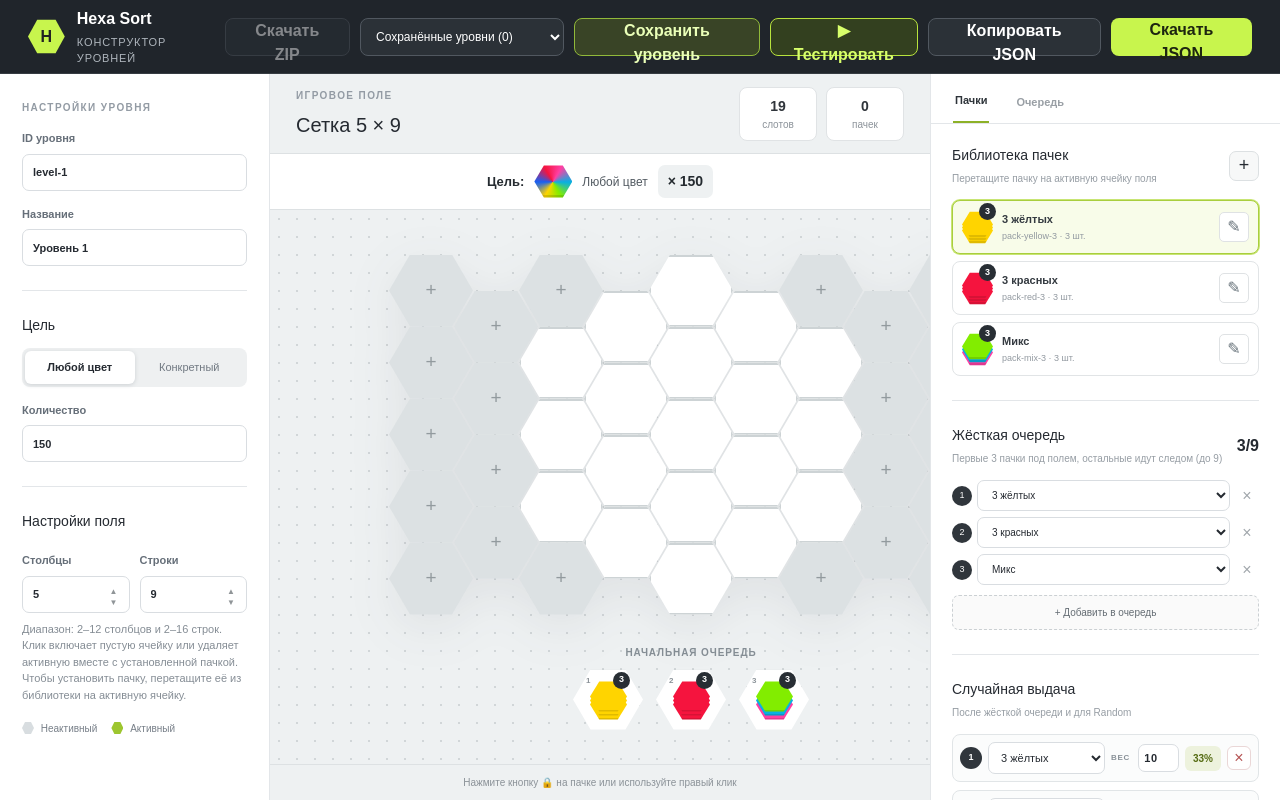
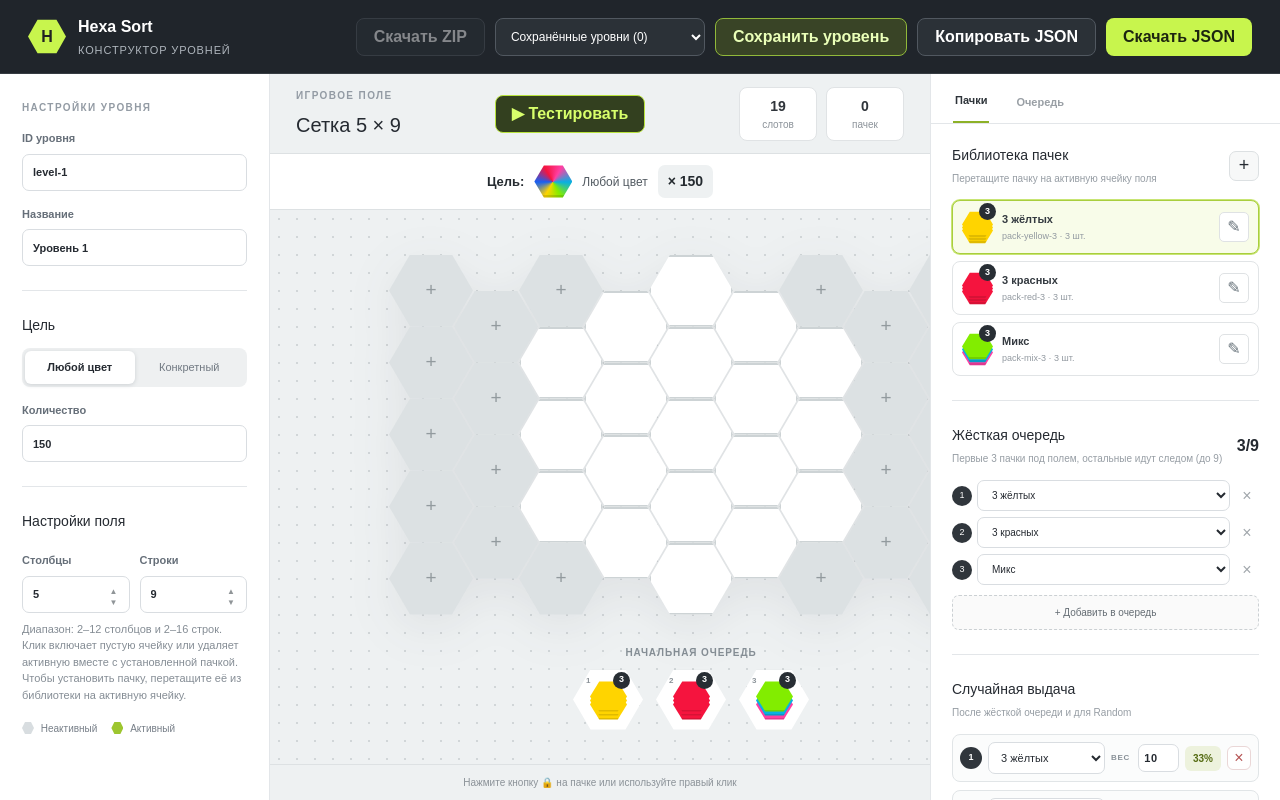
Before and after one commit to MikhailPakhomov/hexa-sort-constructor, a Next.js app: page / in a window 1280 px wide. Built offline with nearby package versions, Linux system fonts and the light colour scheme.

Commit message:
fix: перенос кнопки Тестировать

```diff
--- a/app/level-constructor.tsx
+++ b/app/level-constructor.tsx
@@ -445,7 +445,6 @@ export default function LevelConstructor() {
             {savedLevels.map((level) => <option key={level.id} value={level.id}>{level.title} · {level.id}</option>)}
           </select>
           <button className="save-level" onClick={saveLevel}>Сохранить уровень</button>
-          <button className="test-button" onClick={() => setTestLevel(config)}>▶ Тестировать</button>
           <button className="secondary" onClick={() => navigator.clipboard.writeText(JSON.stringify(config, null, 2)).then(() => setNotice("JSON скопирован"))}>Копировать JSON</button>
           <button className="primary" onClick={download}>Скачать JSON</button>
         </div>
@@ -473,7 +472,7 @@ export default function LevelConstructor() {
         </aside>
 
         <section className="canvas-panel">
-          <div className="canvas-head"><div><p className="eyebrow">Игровое поле</p><h1>Сетка {columnCount} × {rowCount}</h1></div><div className="stats"><span><b>{active.size}</b> слотов</span><span><b>{Object.keys(placements).length}</b> пачек</span></div></div>
+          <div className="canvas-head"><div><p className="eyebrow">Игровое поле</p><h1>Сетка {columnCount} × {rowCount}</h1></div><button className="test-button" onClick={() => setTestLevel(config)}>▶ Тестировать</button><div className="stats"><span><b>{active.size}</b> слотов</span><span><b>{Object.keys(placements).length}</b> пачек</span></div></div>
           <div className="board-target"><div className="board-target-content"><strong>Цель:</strong><i className={`board-target-icon ${targetType === "any" ? "any" : ""}`} style={targetType === "color" ? { background: colors.find((color) => color.id === targetColor)?.hex ?? "#bbb" } : undefined} /><span>{targetType === "any" ? "Любой цвет" : colors.find((color) => color.id === targetColor)?.name ?? targetColor}</span><b>× {targetScore}</b></div></div>
           <div className="board-wrap">
             <div className="board-stage">
```
